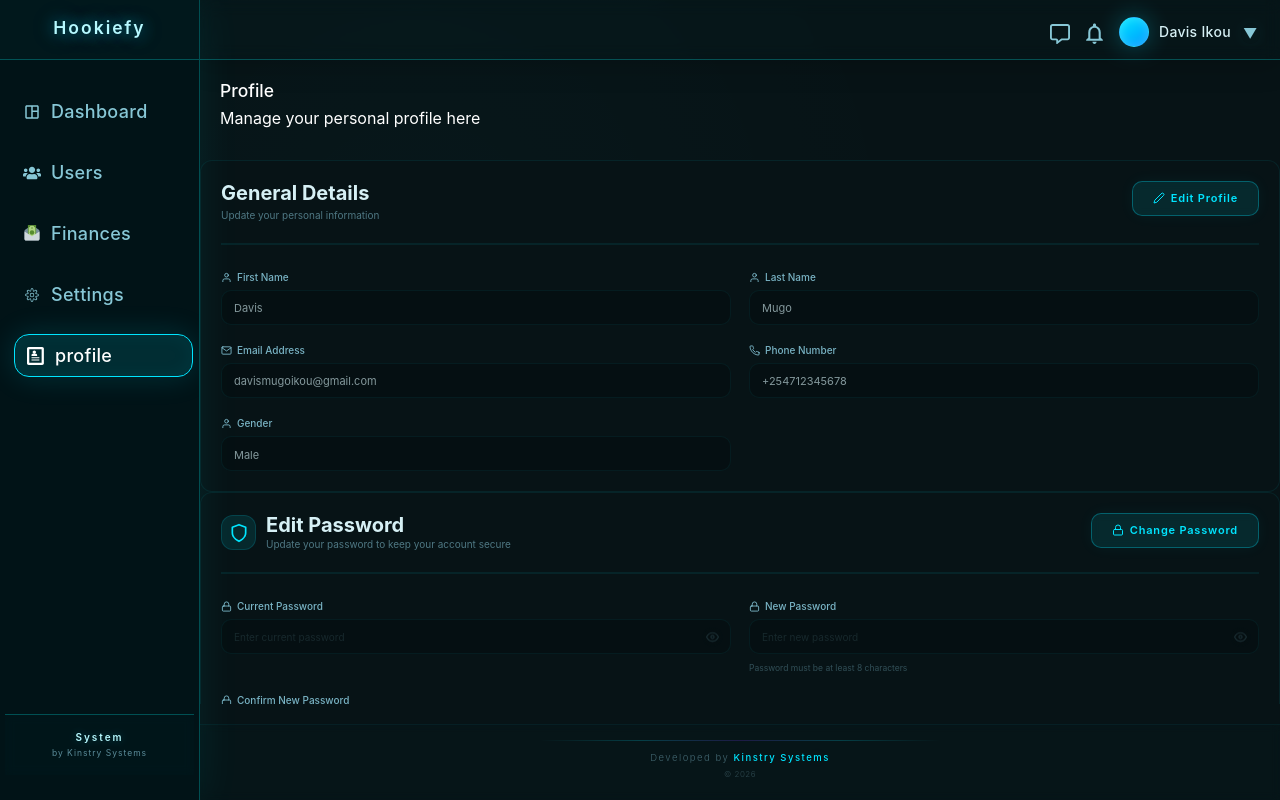
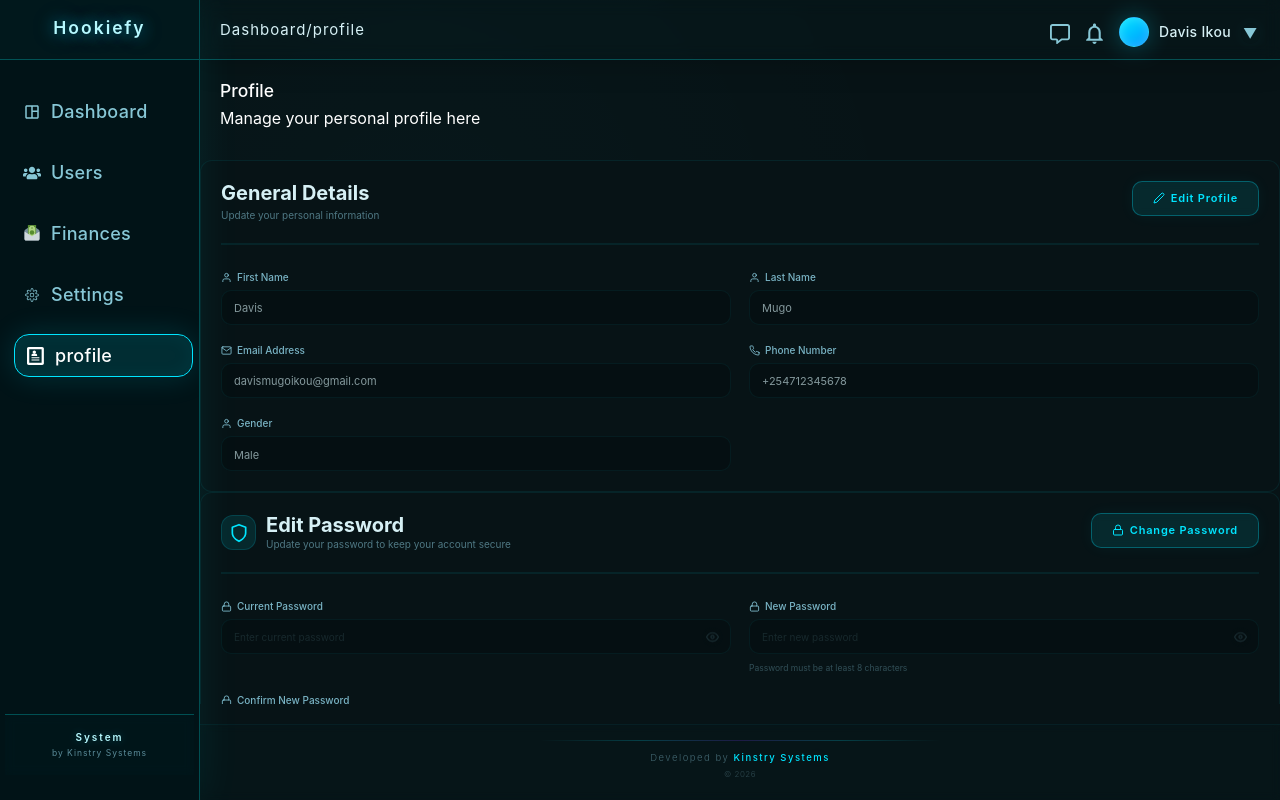
Before and after one commit to Davis-don/hookiefy, a React (Vite) app in the folder client/: page / in a window 1280 px wide. Both pictures are taken after a click on the element "profile". Built offline with nearby package versions, Linux system fonts and the light colour scheme.

Commit message:
dropdown

```diff
--- a/client/src/pages/superadmin/Superadmin.tsx
+++ b/client/src/pages/superadmin/Superadmin.tsx
@@ -97,6 +97,7 @@ function Superadmin() {
             {users && <h3 style={{cursor:"pointer"}}><span onClick={()=>{isdashmount(true);isusersmount(false);isSettings(false);isFinances(false);ismounted(!mount)}}>Dashboard/</span>users</h3>}
             {settings && <h3 style={{cursor:"pointer"}}><span onClick={()=>{isdashmount(true);isusersmount(false);isSettings(false);isFinances(false);ismounted(!mount)}}>Dashboard/</span>settings</h3>}
             {finances && <h3 style={{cursor:"pointer"}}><span onClick={()=>{isdashmount(true);isusersmount(false);isSettings(false);isFinances(false);ismounted(!mount)}}>Dashboard/</span>finances</h3>}
+            {profile && <h3 style={{cursor:"pointer"}}><span onClick={()=>{isdashmount(true);isusersmount(false);isSettings(false);isFinances(false);ismounted(!mount)}}>Dashboard/</span>profile</h3>}
           </div>
 
           <div className="right-side-header-body-container">
@@ -112,7 +113,7 @@ function Superadmin() {
                   <button className="dropdown-btn">▼</button>
 
                   <div className="dropdown-menu-custom">
-                    <button className="dropdown-item-custom">Profile</button>
+                    <button onClick={()=>{isdashmount(false);isusersmount(false);isSettings(false);isFinances(false);isprofile(true);ismounted(!mount)}} className="dropdown-item-custom">Profile</button>
                     <button className="dropdown-item-custom logout-btn">Logout</button>
                   </div>
                 </div>
--- a/client/src/pages/superadmin/superadmin.css
+++ b/client/src/pages/superadmin/superadmin.css
@@ -497,6 +497,7 @@
   font-weight: 400;
   transition: 0.15s;
   border-bottom: 1px solid transparent;
+  margin-block: 1rem;
 }
 .dropdown-item-custom:hover {
   background: rgba(0, 229, 255, 0.06);
```
